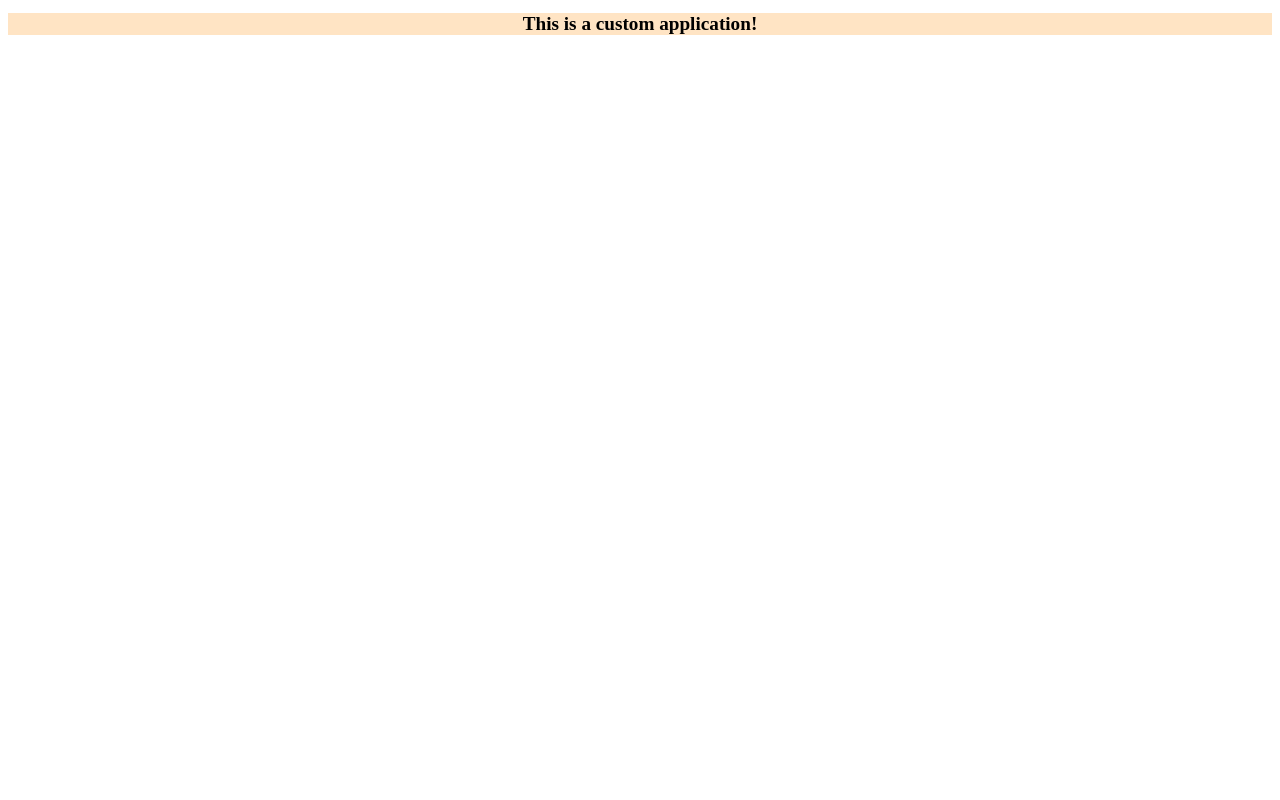
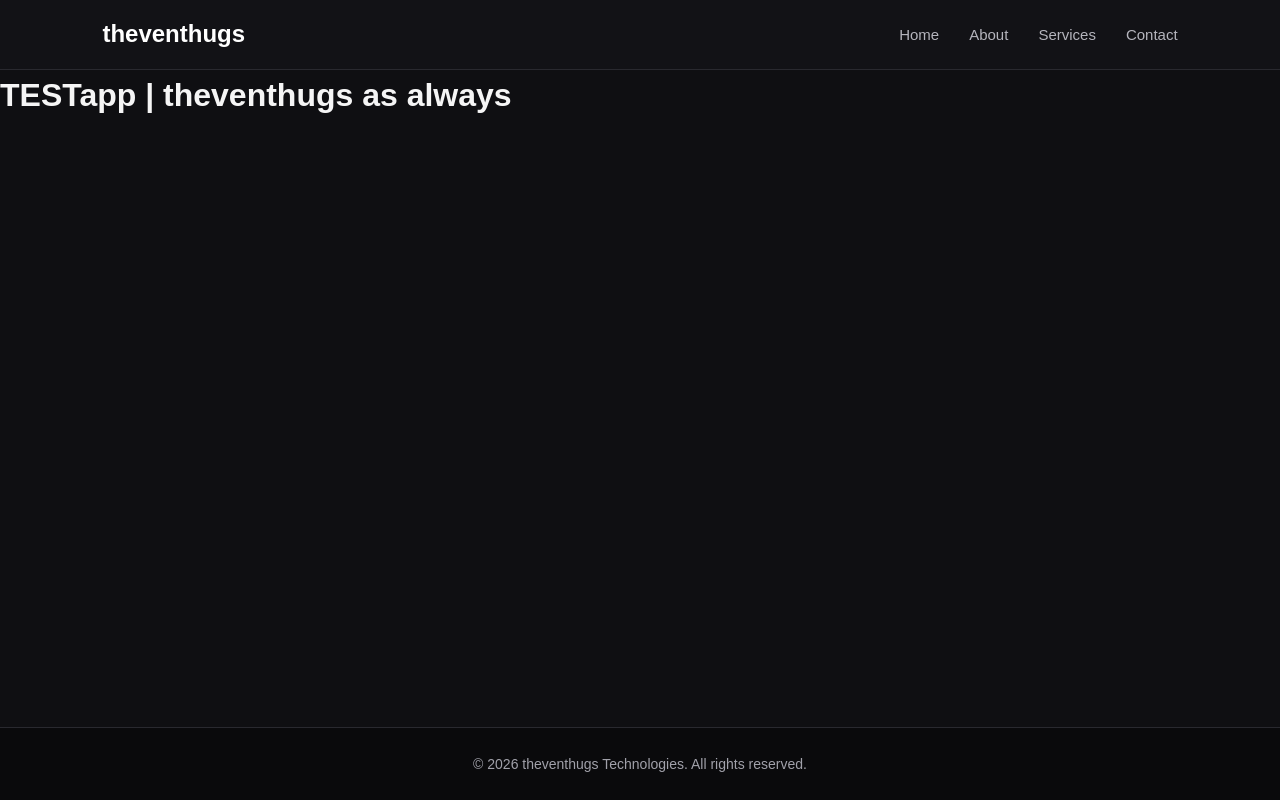
Before and after one commit to theventhugs/PythonDjango_Learning, a Django app: page /testapp/ in a window 1280 px wide. Run offline with Django 5.2, Linux system fonts and the light colour scheme.

Commit message:
added jinja tampleting

```diff
--- a/PythonDjangoLearning/static/about_style/about.css
+++ b/PythonDjangoLearning/static/styles.css
@@ -11,6 +11,13 @@ body {
     background-color: #0f0f12;
     color: #f5f5f5;
     line-height: 1.6;
+    min-height: 100vh;
+    display: flex;
+    flex-direction: column;
+}
+
+main {
+    flex: 1;
 }
 
 
@@ -209,6 +216,7 @@ footer {
 
 footer p {
     font-size: 14px;
+    margin: 0;
 }
 
 
--- /dev/null
+++ b/PythonDjangoLearning/templates/layout.html
@@ -0,0 +1,37 @@
+{% load static %}
+<!DOCTYPE html>
+<html lang="en">
+<head>
+    <meta charset="UTF-8">
+    <meta name="viewport" content="width=device-width, initial-scale=1.0">
+    <title>
+        {% block title %}
+        Default value
+        {% endblock %}
+    </title>
+    <link rel='stylesheet' href='{%static 'styles.css'%}'
+</head>
+<body>
+    {% comment %} <nav>This is a navbar</nav> {% endcomment %}
+    <!-- Navigation -->
+    <nav class="navbar">
+        <div class="logo">theventhugs</div>
+
+        <div class="nav-links">
+            <a href="/">Home</a>
+            <a href="/about/">About</a>
+            <a href="/services/">Services</a>
+            <a href="/contact/">Contact</a>
+        </div>
+    </nav>
+
+    <main>
+    {% block content %}{% endblock %}
+    </main>
+
+    <!-- Footer -->
+    <footer>
+        <p>© 2026 theventhugs Technologies. All rights reserved.</p>
+    </footer>
+</body>
+</html>
--- a/PythonDjangoLearning/testapp/static/testapp_home/home_styles.css
+++ /dev/null
@@ -1,6 +0,0 @@
-h1{
-    font-size: larger;
-    font-family: 'Times New Roman', Times, serif;
-    background-color: bisque;
-    text-align: center;
-}
--- a/PythonDjangoLearning/testapp/templates/testapp/testapp_index.html
+++ b/PythonDjangoLearning/testapp/templates/testapp/testapp_index.html
@@ -1,13 +1,9 @@
-{% load static %}
-<!DOCTYPE html>
-<html lang="en">
-<head>
-    <meta charset="UTF-8">
-    <meta name="viewport" content="width=device-width, initial-scale=1.0">
-    <title>temp application</title>
-    <link rel="stylesheet" href="{% static 'testapp_home/home_styles.css' %}">
-</head>
-<body>
-    <h1>This is a custom application!</h1>
-</body>
-</html>
+{% extends "layout.html" %}
+
+{% block title %}
+testapp
+{% endblock %}
+
+{% block content %}
+<h1>TESTapp | theventhugs as always</h1>
+{% endblock %}
```
Also changed, not shown: PythonDjangoLearning/static/home_style/home.css (deleted, +0 -9 lines), PythonDjangoLearning/templates/website/about_html/about.html (+6 -35 lines), PythonDjangoLearning/templates/website/home_html/home.html (+9 -13 lines).
